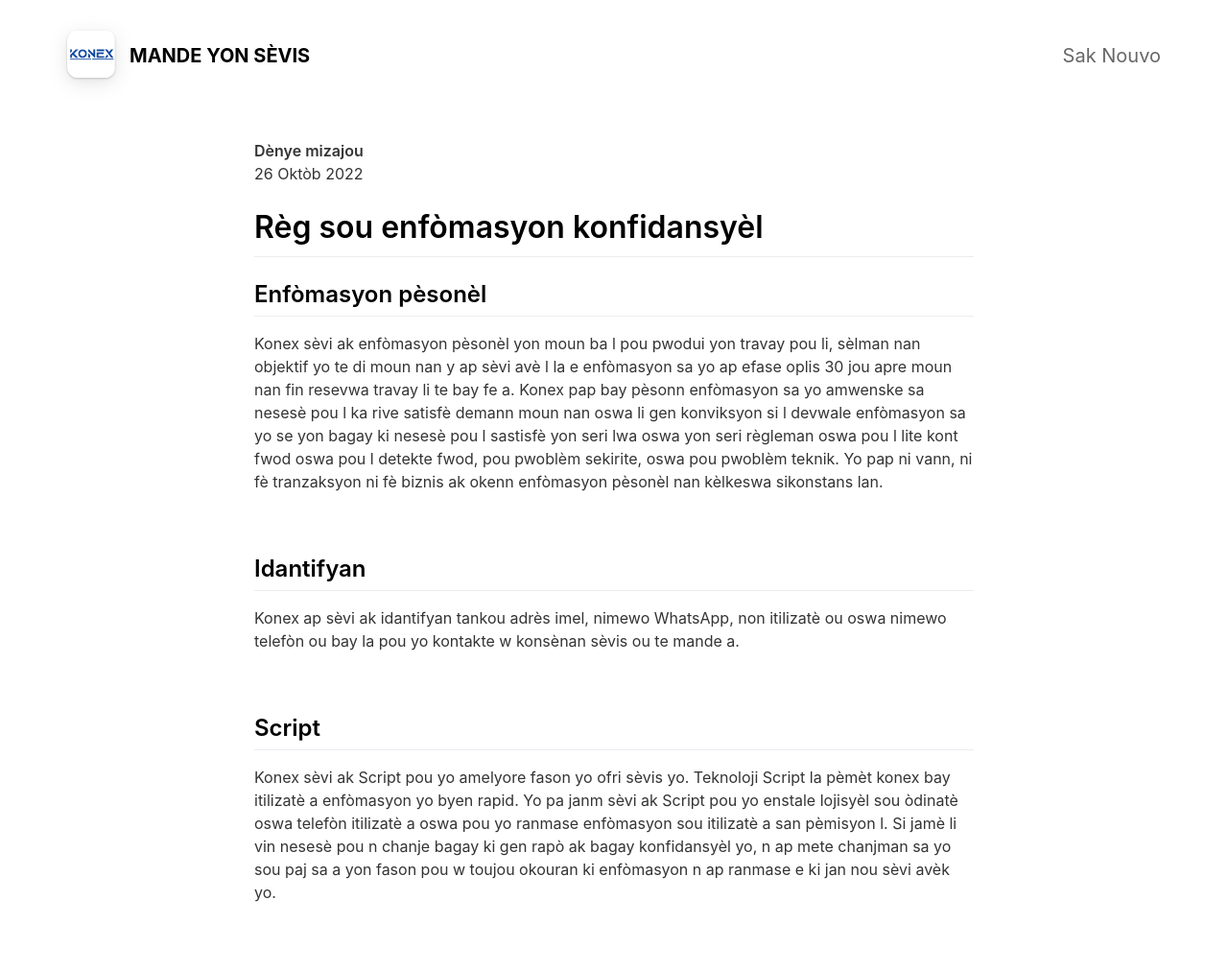
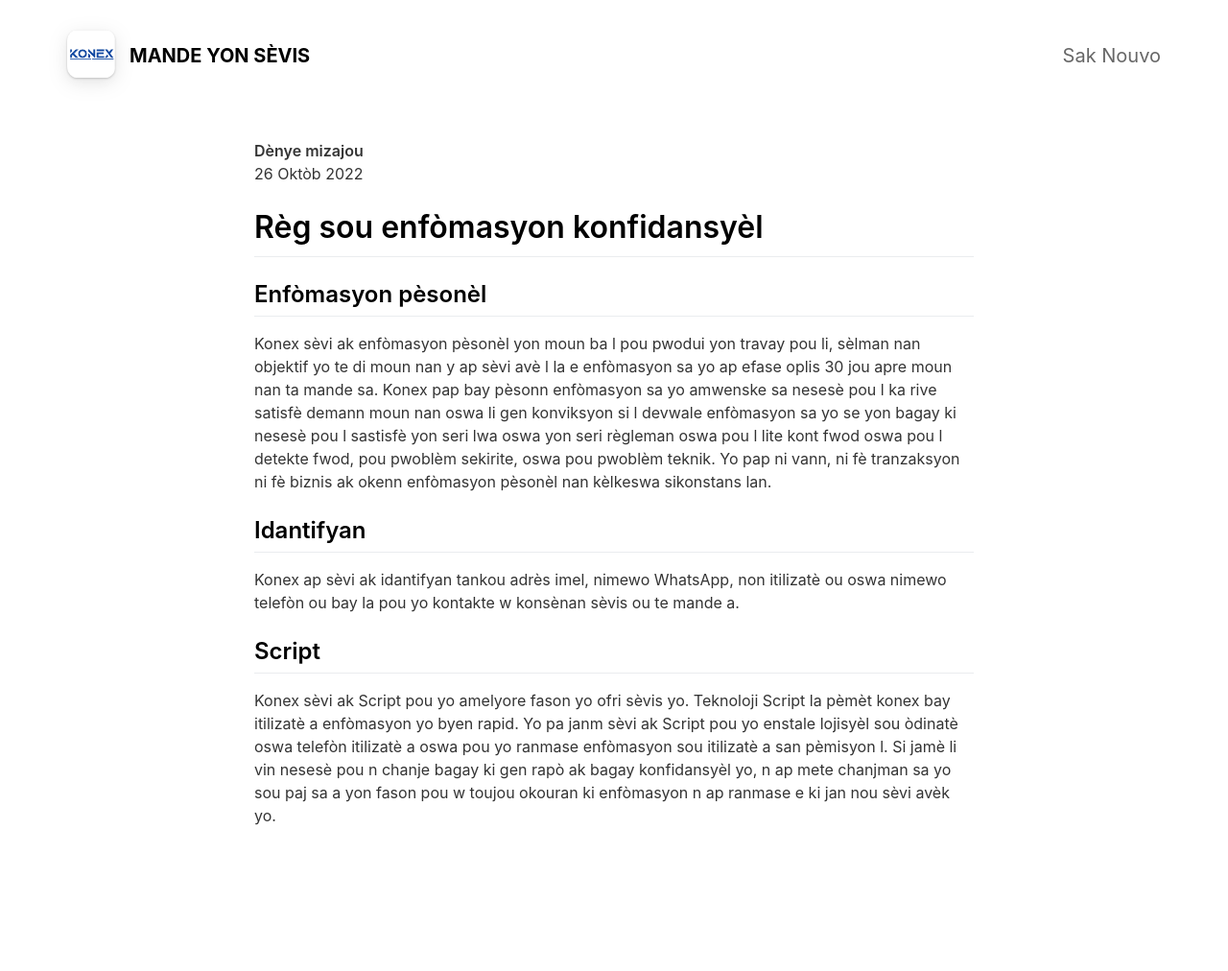
Before and after one commit to konexht/konexht, a Jekyll site: the page built from _pages/privacypolicy.md, in a window 1280 px wide. Shown: the whole page at 96% size. Built offline with Jekyll 4.4.1, drawn with Linux system fonts in a browser that asks for light colours; nearby versions of some CDN libraries; after the commit the page ends 932 px from its top, so only the background shows below that.

Commit message:
Update privacypolicy.md

```diff
--- a/_pages/privacypolicy.md
+++ b/_pages/privacypolicy.md
@@ -10,16 +10,14 @@ include_in_header: false
 # Règ sou enfòmasyon konfidansyèl
 ## Enfòmasyon pèsonèl
 Konex sèvi ak enfòmasyon pèsonèl yon moun ba l pou pwodui yon travay pou li,
-sèlman nan objektif yo te di moun nan y ap sèvi avè l la e enfòmasyon sa yo ap efase oplis 30 jou apre moun nan fin resevwa travay li te bay fe a.
+sèlman nan objektif yo te di moun nan y ap sèvi avè l la e enfòmasyon sa yo ap efase oplis 30 jou apre moun nan ta mande sa.
 Konex pap bay pèsonn enfòmasyon sa yo amwenske sa nesesè pou l ka rive satisfè demann moun nan oswa li gen konviksyon si l devwale enfòmasyon sa yo se yon bagay ki nesesè pou l sastisfè yon seri lwa oswa yon seri règleman oswa pou l lite kont fwod oswa pou l detekte fwod, pou pwoblèm sekirite, oswa pou pwoblèm teknik.
 Yo pap ni vann, ni fè tranzaksyon ni fè biznis ak okenn enfòmasyon pèsonèl nan kèlkeswa sikonstans lan.
 
-<br>
 
 ## Idantifyan
 Konex ap sèvi ak idantifyan tankou adrès imel, nimewo WhatsApp, non itilizatè ou oswa nimewo telefòn ou bay la pou yo kontakte w konsènan sèvis ou te mande a.
 
-<br>
 
 ## Script
 Konex sèvi ak Script pou yo amelyore fason yo ofri sèvis yo.
```
